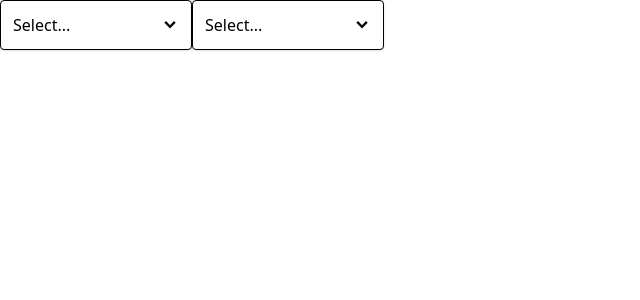
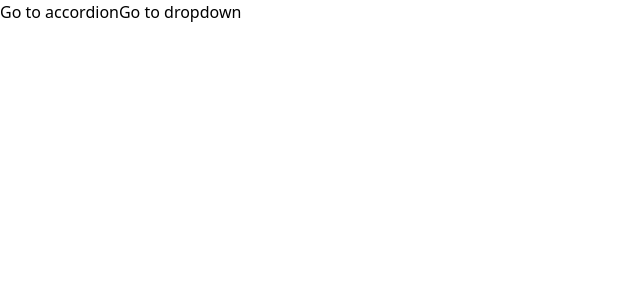
Before and after one commit to nehasaleemdesai/components-repository, a React (Vite) app: page / in a window 1280 px wide. Shown: the top 300 px of the page, without its empty margins (0-640 px from the left). Built offline with nearby package versions, Linux system fonts and the light colour scheme.

Commit message:
updates in navigation and useContext

```diff
--- a/src/App.js
+++ b/src/App.js
@@ -1,41 +1,12 @@
-import React, { useState } from "react";
-import Dropdown from "./components/Dropdown";
+import Link from "./components/Link";
 
-const App = () => {
-  const [selection, setSelection] = useState(null);
-  const [selectedFruit, setSelectedFruit] = useState(null);
-
-  const handleSelect = (option) => {
-    setSelection(option);
-  };
-
-  const handleFruitSelect = (option) => {
-    setSelectedFruit(option);
-  };
-
-  const options = [
-    { label: "Red", value: "red" },
-    { label: "Green", value: "green" },
-    { label: "Blue", value: "blue" },
-  ];
-
-  const fruits = [
-    { label: "Apple", value: "Apple" },
-    { label: "Banana", value: "Banana" },
-    { label: "Mango", value: "Mango" },
-    { label: "Orange", value: "Orange" },
-  ];
-
+function App() {
   return (
-    <div className="flex">
-      <Dropdown options={options} value={selection} onChange={handleSelect} />
-      <Dropdown
-        options={fruits}
-        value={selectedFruit}
-        onChange={handleFruitSelect}
-      />
+    <div>
+      <Link to="/accordian">Go to accordion</Link>
+      <Link to="/dropdown">Go to dropdown</Link>
     </div>
   );
-};
+}
 
 export default App;
--- /dev/null
+++ b/src/components/Link.js
@@ -0,0 +1,14 @@
+import React, { useContext } from "react";
+import NavigationContext from "../context/navigation";
+
+function Link({ to, children }) {
+  const { navigate } = useContext(NavigationContext);
+  const handleClick = (event) => {
+    event.preventDefault();
+
+    navigate(to);
+  };
+  return <a onClick={handleClick}>{children}</a>;
+}
+
+export default Link;
--- /dev/null
+++ b/src/context/navigation.js
@@ -0,0 +1,32 @@
+import { createContext, useState, useEffect } from "react";
+
+const NavigationContext = createContext();
+
+function NavigationProvider({ children }) {
+  const [currentPath, setCurrentPath] = useState(window.location.pathname);
+
+  useEffect(() => {
+    const handler = () => {
+      setCurrentPath(window.location.pathname);
+    };
+    window.addEventListener("popstate", handler);
+
+    return () => {
+      window.removeEventListener("popstate", handler);
+    };
+  }, []);
+
+  const navigate = (to) => {
+    window.history.pushState({}, "", to);
+    setCurrentPath(to);
+  };
+
+  return (
+    <NavigationContext.Provider value={{ currentPath, navigate }}>
+      {children}
+    </NavigationContext.Provider>
+  );
+}
+
+export { NavigationProvider };
+export default NavigationContext;
--- a/src/index.js
+++ b/src/index.js
@@ -2,8 +2,13 @@
 import React from "react";
 import ReactDOM from "react-dom/client";
 import App from "./App";
+import { NavigationProvider } from "./context/navigation";
 
 const el = document.getElementById("root");
 const root = ReactDOM.createRoot(el);
 
-root.render(<App />);
+root.render(
+  <NavigationProvider>
+    <App />
+  </NavigationProvider>
+);
--- /dev/null
+++ b/src/pages/DropdownPage.js
@@ -0,0 +1,41 @@
+import React, { useState } from "react";
+import Dropdown from "../components/Dropdown";
+
+const DropdownPage = () => {
+  const [selection, setSelection] = useState(null);
+  const [selectedFruit, setSelectedFruit] = useState(null);
+
+  const handleSelect = (option) => {
+    setSelection(option);
+  };
+
+  const handleFruitSelect = (option) => {
+    setSelectedFruit(option);
+  };
+
+  const options = [
+    { label: "Red", value: "red" },
+    { label: "Green", value: "green" },
+    { label: "Blue", value: "blue" },
+  ];
+
+  const fruits = [
+    { label: "Apple", value: "Apple" },
+    { label: "Banana", value: "Banana" },
+    { label: "Mango", value: "Mango" },
+    { label: "Orange", value: "Orange" },
+  ];
+
+  return (
+    <div className="flex">
+      <Dropdown options={options} value={selection} onChange={handleSelect} />
+      <Dropdown
+        options={fruits}
+        value={selectedFruit}
+        onChange={handleFruitSelect}
+      />
+    </div>
+  );
+};
+
+export default DropdownPage;
```
